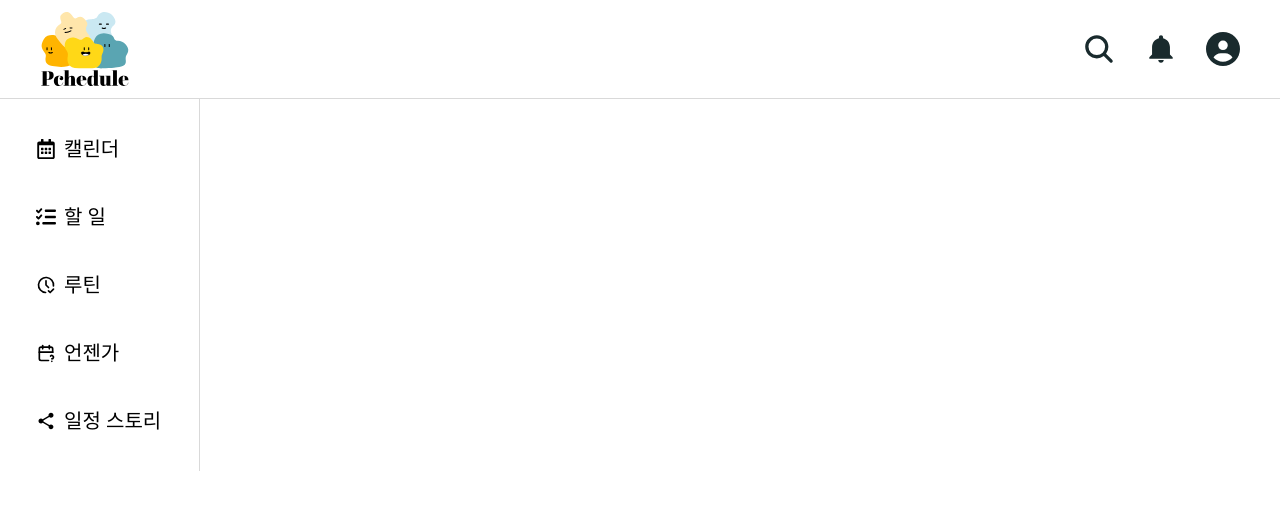
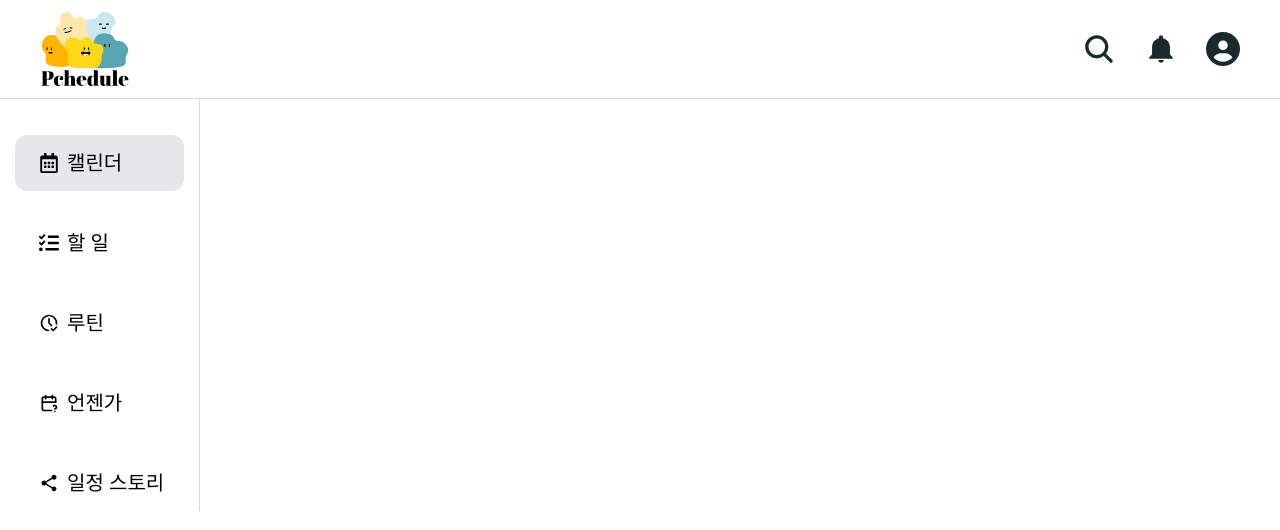
Before and after one commit to oz-main-fe-12-team4/oz_pchedule_fe, a React (Vite) app: page /testD in a window 1280 px wide. Shown: the top 530 px of the page. Built offline with nearby package versions, Linux system fonts and the light colour scheme.

Commit message:
feat: 메뉴바 라우팅 연결 및 활성화 표시

```diff
--- a/src/components/MenuBar.jsx
+++ b/src/components/MenuBar.jsx
@@ -1,47 +1,39 @@
-import { FaRegCalendarAlt } from "react-icons/fa";
-import { FaListCheck } from "react-icons/fa6";
-import { TbCalendarQuestion } from "react-icons/tb";
-import { TbClockCheck } from "react-icons/tb";
-import { IoMdShare } from "react-icons/io";
-import { BiSolidUserRectangle } from "react-icons/bi";
+import MenuCard from "./MenuCard";
+import { AdminMenus, UserMenus } from "../constants/menuList";
+import { useState } from "react";
 
 const MenuBar = () => {
+  const [activeMenu, setActiveMenu] = useState("");
+
+  const handleClickMenu = (params) => {
+    setActiveMenu(params);
+  };
+
   return (
     <>
-      <nav className="min-w-[200px] p-9 border-r border-[#D9D9D9]">
-        <ul className="flex flex-col justify-center items-start gap-10 text-xl">
-          <li className="flex gap-2 items-center">
-            <FaRegCalendarAlt />
-            캘린더
-          </li>
-          <li className="flex gap-2 items-center">
-            <FaListCheck />할 일
-          </li>
-          <li className="flex gap-2 items-center">
-            <TbClockCheck />
-            루틴
-          </li>
-          <li className="flex gap-2 items-center">
-            <TbCalendarQuestion />
-            언젠가
-          </li>
-          <li className="flex gap-2 items-center">
-            <IoMdShare />
-            일정 스토리
-          </li>
-        </ul>
+      <nav className="min-w-[200px] p-[36px_15px_0_15px] flex flex-col gap-6 border-r border-[#D9D9D9] text-xl ">
+        {UserMenus.map((menu) => (
+          <MenuCard
+            key={menu.id}
+            icon={menu.icon}
+            menu={menu.name}
+            to={`/${menu.params}`}
+            onClick={() => handleClickMenu(menu.params)}
+            activeClassName={activeMenu === menu.params ? "bg-gray-200" : ""}
+          />
+        ))}
       </nav>
-      {/* <nav className="min-w-[200px] p-9 border-r border-[#D9D9D9]">
-        <ul className="flex flex-col justify-center items-start gap-10 text-xl">
-          <li className="flex gap-2 items-center">
-            <BiSolidUserRectangle />
-            유저 목록
-          </li>
-          <li className="flex gap-2 items-center">
-            <IoMdShare />
-            일정 스토리
-          </li>
-        </ul>
+      {/* <nav className="min-w-[200px] pt-9 flex flex-col gap-6 border-r border-[#D9D9D9] text-xl ">
+        {AdminMenus.map((menu) => (
+          <MenuCard
+            key={menu.id}
+            icon={menu.icon}
+            menu={menu.name}
+            to={`/${menu.params}`}
+            onClick={() => handleClickMenu(menu.params)}
+            activeClassName={activeMenu === menu.params ? "bg-gray-200" : ""}
+          />
+        ))}
       </nav> */}
     </>
   );
--- /dev/null
+++ b/src/components/MenuCard.jsx
@@ -0,0 +1,15 @@
+import { Link } from "react-router";
+
+const MenuCard = ({ icon, menu, activeClassName, ...props }) => {
+  return (
+    <Link
+      {...props}
+      className={`w-[100%] h-14 pl-6 flex gap-2 items-center rounded-xl ${activeClassName}`}
+    >
+      {icon}
+      {menu}
+    </Link>
+  );
+};
+
+export default MenuCard;
--- /dev/null
+++ b/src/constants/menuList.jsx
@@ -0,0 +1,36 @@
+import { FaRegCalendarAlt } from "react-icons/fa";
+import { FaListCheck } from "react-icons/fa6";
+import { TbCalendarQuestion } from "react-icons/tb";
+import { TbClockCheck } from "react-icons/tb";
+import { IoMdShare } from "react-icons/io";
+import { BiSolidUserRectangle } from "react-icons/bi";
+
+const calendarIcon = <FaRegCalendarAlt />;
+
+const scheduleIcon = <FaListCheck />;
+
+const routineIcon = <TbClockCheck />;
+
+const somedayIcon = <TbCalendarQuestion />;
+
+const scheduleStoryIcon = <IoMdShare />;
+
+const userListIcon = <BiSolidUserRectangle />;
+
+export const UserMenus = [
+  { id: 1, icon: calendarIcon, name: "캘린더", params: "" },
+  { id: 2, icon: scheduleIcon, name: "할 일", params: "daily" },
+  { id: 3, icon: routineIcon, name: "루틴", params: "routine" },
+  { id: 4, icon: somedayIcon, name: "언젠가", params: "someday" },
+  {
+    id: 5,
+    icon: scheduleStoryIcon,
+    name: "일정 스토리",
+    params: "schedule_story",
+  },
+];
+
+export const AdminMenus = [
+  { id: 1, icon: userListIcon, name: "유저 목록" },
+  { id: 2, icon: scheduleStoryIcon, name: "일정 스토리" },
+];
--- a/src/main.jsx
+++ b/src/main.jsx
@@ -9,10 +9,11 @@ import TestD from "./test/TestD";
 import TestJ from "./test/TestJ";
 import TestL from "./test/TestL";
 import Main from "./pages/Main";
-import DailyPage from "./pages/DailyPage";
 import Search from "./pages/Search";
 import Routine from "./pages/Routine";
 import ScheduleStory from "./pages/ScheduleStory";
+import Someday from "./pages/Someday";
+import Daily from "./pages/DailyPage";
 
 let router = createBrowserRouter([
   {
@@ -25,7 +26,7 @@ let router = createBrowserRouter([
       },
       {
         path: "/daily",
-        Component: DailyPage,
+        Component: Daily,
       },
       {
         path: "/routine",
@@ -33,6 +34,7 @@ let router = createBrowserRouter([
       },
       {
         path: "/someday",
+        Component: Someday,
       },
       {
         path: "/schedule_story",
--- a/src/pages/DailyPage.jsx
+++ b/src/pages/Daily.jsx
@@ -1,7 +1,7 @@
 import ScheduleCard from "../components/ScheduleCard";
 import FilterButtons from "../components/FilterButtons";
 
-const DailyPage = ({ posts }) => {
+const Daily = ({ posts }) => {
   const list = posts?.data ?? [];
   return (
     <div className="w-full px-4 md:px-6 lg:px-8 py-4 text-left">
@@ -29,4 +29,4 @@ const DailyPage = ({ posts }) => {
   );
 };
 
-export default DailyPage;
+export default Daily;
```
